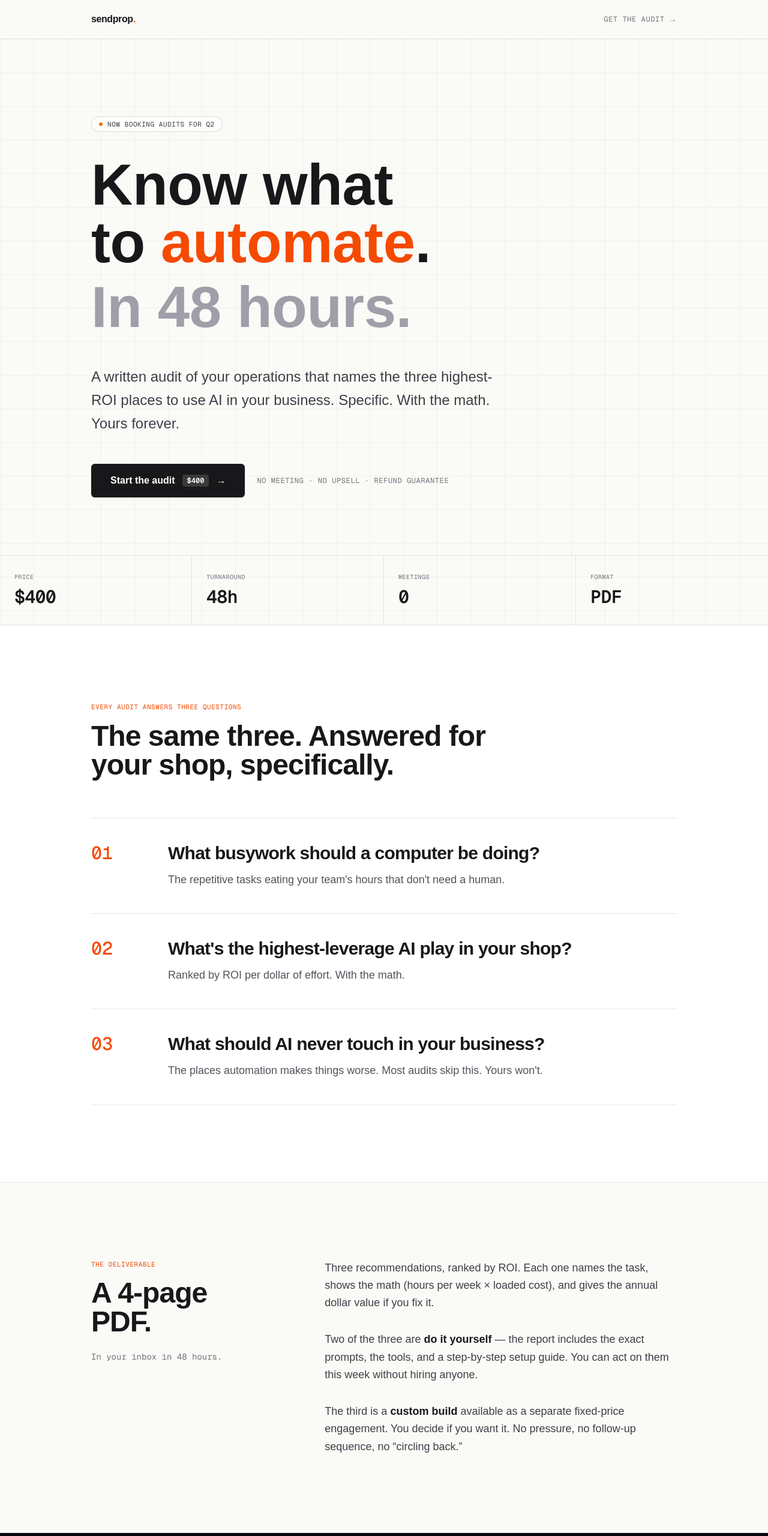
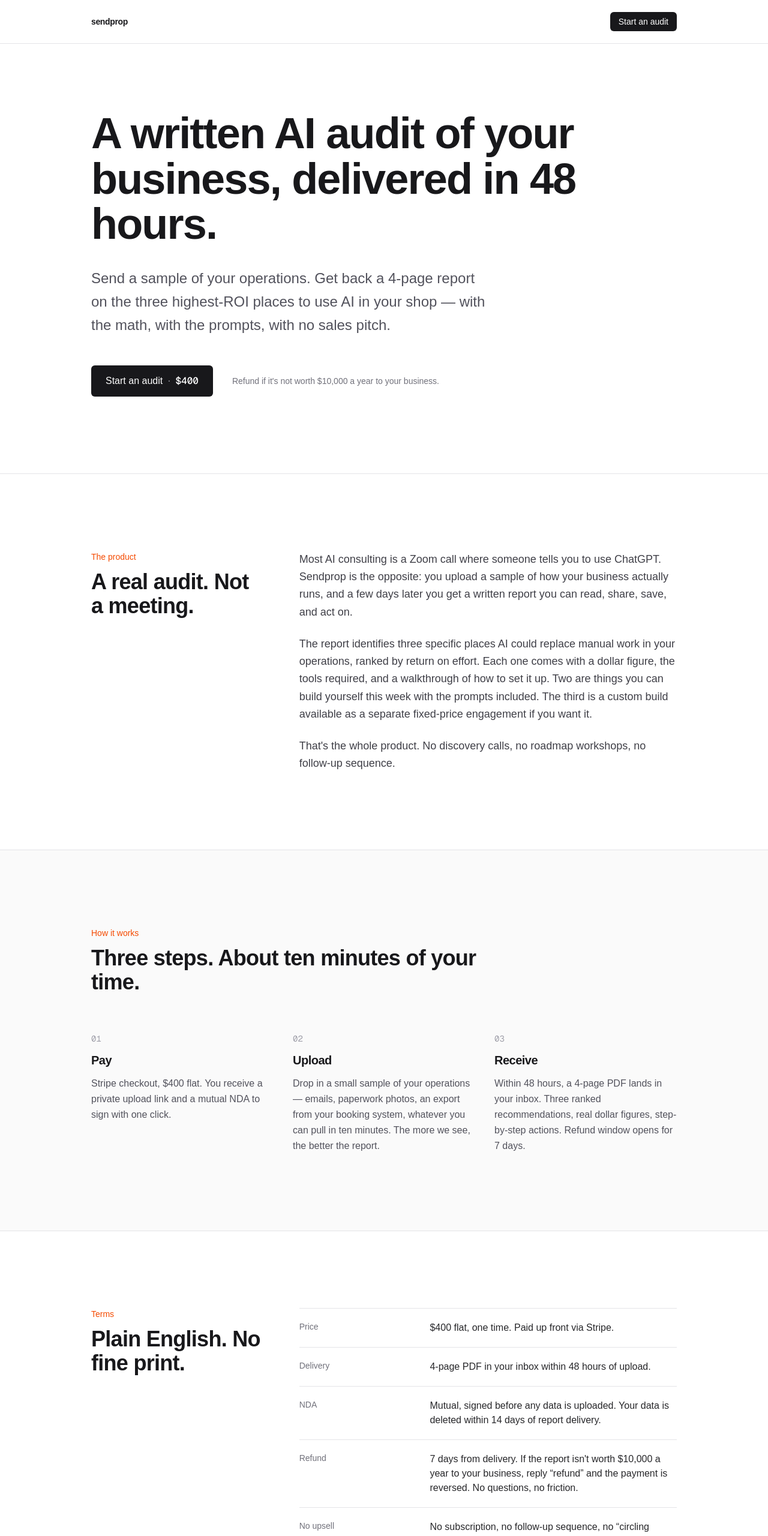
Before and after one commit to jefdiesel/sendprop, a Next.js app: page / in a window 1280 px wide. Shown: the top 2560 px of the page at 60% size. Built offline with nearby package versions, Linux system fonts and the light colour scheme.

Commit message:
Rewrite copy in Plain/Resend founder voice: real sentences, no fragment poetry

```diff
--- a/src/app/page.tsx
+++ b/src/app/page.tsx
@@ -3,271 +3,248 @@ import { createCheckoutSession } from "./actions";
 export const metadata = {
   title: "Sendprop — AI Audit",
   description:
-    "A written audit of your business that tells you exactly what to automate next. $400. 48 hours. No meeting.",
+    "A $400 written report identifying the three highest-ROI places to use AI in your business. Delivered in 48 hours. No meetings.",
 };
-
-const STATS = [
-  { label: "Price", value: "$400" },
-  { label: "Turnaround", value: "48h" },
-  { label: "Meetings", value: "0" },
-  { label: "Format", value: "PDF" },
-];
-
-const QUESTIONS = [
-  {
-    n: "01",
-    q: "What busywork should a computer be doing?",
-    a: "The repetitive tasks eating your team's hours that don't need a human.",
-  },
-  {
-    n: "02",
-    q: "What's the highest-leverage AI play in your shop?",
-    a: "Ranked by ROI per dollar of effort. With the math.",
-  },
-  {
-    n: "03",
-    q: "What should AI never touch in your business?",
-    a: "The places automation makes things worse. Most audits skip this. Yours won't.",
-  },
-];
 
 export default function HomePage() {
   return (
-    <div className="min-h-screen bg-[#fafaf7] text-zinc-900 antialiased selection:bg-orange-200">
+    <div className="min-h-screen bg-white text-zinc-900 antialiased">
       {/* nav */}
-      <nav className="border-b border-zinc-900/10">
+      <nav className="border-b border-zinc-200">
         <div className="mx-auto flex max-w-5xl items-center justify-between px-6 py-5">
-          <a href="/" className="font-semibold tracking-tight">
-            sendprop<span className="text-orange-500">.</span>
+          <a href="/" className="text-sm font-semibold tracking-tight">
+            sendprop
           </a>
           <a
             href="#start"
-            className="font-mono text-xs uppercase tracking-wider text-zinc-500 hover:text-zinc-900"
+            className="rounded-md bg-zinc-900 px-3.5 py-1.5 text-sm font-medium text-white transition hover:bg-zinc-700"
           >
-            Get the audit →
+            Start an audit
           </a>
         </div>
       </nav>
 
       {/* hero */}
-      <section className="relative overflow-hidden border-b border-zinc-900/10">
-        <div
-          aria-hidden
-          className="pointer-events-none absolute inset-0 opacity-[0.035]"
-          style={{
-            backgroundImage:
-              "linear-gradient(to right, #000 1px, transparent 1px), linear-gradient(to bottom, #000 1px, transparent 1px)",
-            backgroundSize: "56px 56px",
-          }}
-        />
-        <div className="relative mx-auto max-w-5xl px-6 pt-20 pb-16 sm:pt-32 sm:pb-24">
-          <div className="mb-10 inline-flex items-center gap-2 rounded-full border border-zinc-900/15 bg-white/70 px-3 py-1 font-mono text-[11px] uppercase tracking-wider text-zinc-700 backdrop-blur">
-            <span className="inline-block h-1.5 w-1.5 rounded-full bg-orange-500" />
-            Now booking audits for Q2
-          </div>
-
-          <h1 className="font-semibold leading-[0.92] tracking-[-0.025em]">
-            <span className="block text-6xl sm:text-8xl">Know what</span>
-            <span className="block text-6xl sm:text-8xl">
-              to <span className="text-orange-600">automate</span>.
-            </span>
-            <span className="mt-3 block text-6xl sm:text-8xl text-zinc-400">
-              In 48 hours.
-            </span>
+      <section className="border-b border-zinc-200">
+        <div className="mx-auto max-w-5xl px-6 pt-20 pb-24 sm:pt-28 sm:pb-32">
+          <h1 className="max-w-4xl text-5xl font-semibold leading-[1.05] tracking-[-0.025em] sm:text-7xl">
+            A written AI audit of your business, delivered in 48 hours.
           </h1>
-
-          <p className="mt-12 max-w-2xl text-xl leading-relaxed text-zinc-700 sm:text-2xl">
-            A written audit of your operations that names the three highest-ROI
-            places to use AI in your business. Specific. With the math.
-            Yours forever.
+          <p className="mt-8 max-w-2xl text-xl leading-relaxed text-zinc-600 sm:text-2xl">
+            Send a sample of your operations. Get back a 4-page report on the
+            three highest-ROI places to use AI in your shop &mdash; with the math,
+            with the prompts, with no sales pitch.
           </p>
 
-          <div className="mt-12 flex flex-col items-start gap-5 sm:flex-row sm:items-center">
+          <div className="mt-12 flex flex-col items-start gap-5 sm:flex-row sm:items-center sm:gap-8">
             <a
               href="#start"
-              className="group inline-flex items-center gap-3 rounded-md bg-zinc-900 px-8 py-4 text-base font-semibold text-white shadow-sm transition hover:bg-zinc-800"
+              className="inline-flex items-center gap-2 rounded-md bg-zinc-900 px-6 py-3.5 text-base font-medium text-white transition hover:bg-zinc-700"
             >
-              Start the audit
-              <span className="rounded bg-white/15 px-2 py-0.5 font-mono text-xs">
-                $400
+              Start an audit
+              <span className="text-zinc-400">·</span>
+              <span className="font-mono tabular-nums">$400</span>
+            </a>
+            <span className="text-sm text-zinc-500">
+              Refund if it&apos;s not worth $10,000 a year to your business.
             </span>
-              <span className="transition-transform group-hover:translate-x-1">→</span>
-            </a>
-            <span className="font-mono text-xs uppercase tracking-wider text-zinc-500">
-              No meeting · No upsell · Refund guarantee
-            </span>
-          </div>
-        </div>
-
-        {/* stat strip */}
-        <div className="relative grid grid-cols-2 border-t border-zinc-900/10 sm:grid-cols-4">
-          {STATS.map((s, i) => (
-            <div
-              key={s.label}
-              className={`px-6 py-7 ${
-                i < STATS.length - 1 ? "border-r border-zinc-900/10" : ""
-              } ${i < 2 ? "border-b border-zinc-900/10 sm:border-b-0" : ""}`}
-            >
-              <div className="font-mono text-[10px] uppercase tracking-wider text-zinc-500">
-                {s.label}
-              </div>
-              <div className="mt-2 font-mono text-3xl font-semibold tabular-nums tracking-tight">
-                {s.value}
-              </div>
-            </div>
-          ))}
-        </div>
-      </section>
-
-      {/* the three questions */}
-      <section className="border-b border-zinc-900/10 bg-white">
-        <div className="mx-auto max-w-5xl px-6 py-24 sm:py-32">
-          <div className="mb-16 max-w-2xl">
-            <div className="font-mono text-[11px] uppercase tracking-wider text-orange-600">
-              Every audit answers three questions
-            </div>
-            <h2 className="mt-4 text-4xl font-semibold tracking-[-0.02em] sm:text-5xl">
-              The same three. Answered for your shop, specifically.
-            </h2>
-          </div>
-
-          <div className="space-y-px">
-            {QUESTIONS.map((item) => (
-              <div
-                key={item.n}
-                className="group grid grid-cols-[3rem_1fr] gap-6 border-t border-zinc-900/10 py-10 transition sm:grid-cols-[5rem_1fr] sm:gap-12"
-              >
-                <div className="font-mono text-2xl font-medium text-orange-600 sm:text-3xl">
-                  {item.n}
-                </div>
-                <div>
-                  <h3 className="text-2xl font-semibold tracking-tight sm:text-3xl">
-                    {item.q}
-                  </h3>
-                  <p className="mt-3 max-w-2xl text-lg leading-relaxed text-zinc-600">
-                    {item.a}
-                  </p>
-                </div>
-              </div>
-            ))}
-            <div className="border-t border-zinc-900/10" />
           </div>
         </div>
       </section>
 
-      {/* what's in the report */}
-      <section className="border-b border-zinc-900/10">
-        <div className="mx-auto grid max-w-5xl gap-16 px-6 py-24 sm:py-32 lg:grid-cols-[1fr_2fr] lg:gap-24">
-          <div>
-            <div className="font-mono text-[11px] uppercase tracking-wider text-orange-600">
-              The deliverable
+      {/* what it is */}
+      <section className="border-b border-zinc-200">
+        <div className="mx-auto grid max-w-5xl gap-12 px-6 py-24 sm:py-32 lg:grid-cols-12 lg:gap-16">
+          <div className="lg:col-span-4">
+            <div className="text-sm font-medium text-orange-600">
+              The product
             </div>
-            <h2 className="mt-4 text-4xl font-semibold tracking-[-0.02em] sm:text-5xl">
-              A 4-page PDF.
+            <h2 className="mt-3 text-3xl font-semibold tracking-[-0.02em] sm:text-4xl">
+              A real audit. Not a meeting.
             </h2>
-            <p className="mt-6 font-mono text-sm text-zinc-500">
-              In your inbox in 48 hours.
-            </p>
           </div>
-          <div className="space-y-8 text-lg leading-relaxed text-zinc-700">
+          <div className="space-y-6 text-lg leading-relaxed text-zinc-700 lg:col-span-8">
             <p>
-              Three recommendations, ranked by ROI. Each one names the task,
-              shows the math (hours per week × loaded cost), and gives the
-              annual dollar value if you fix it.
+              Most AI consulting is a Zoom call where someone tells you to use
+              ChatGPT. Sendprop is the opposite: you upload a sample of how
+              your business actually runs, and a few days later you get a
+              written report you can read, share, save, and act on.
             </p>
             <p>
-              Two of the three are <strong className="text-zinc-900">do it yourself</strong> &mdash; the report includes the
-              exact prompts, the tools, and a step-by-step setup guide. You can
-              act on them this week without hiring anyone.
+              The report identifies three specific places AI could replace
+              manual work in your operations, ranked by return on effort.
+              Each one comes with a dollar figure, the tools required, and a
+              walkthrough of how to set it up. Two are things you can build
+              yourself this week with the prompts included. The third is a
+              custom build available as a separate fixed-price engagement if
+              you want it.
             </p>
             <p>
-              The third is a <strong className="text-zinc-900">custom build</strong> available as a separate
-              fixed-price engagement. You decide if you want it. No pressure,
-              no follow-up sequence, no &ldquo;circling back.&rdquo;
+              That&apos;s the whole product. No discovery calls, no roadmap
+              workshops, no follow-up sequence.
             </p>
           </div>
         </div>
       </section>
 
-      {/* the offer */}
-      <section
-        id="start"
-        className="border-b border-zinc-900/10 bg-zinc-950 text-zinc-50"
-      >
+      {/* how it works */}
+      <section className="border-b border-zinc-200 bg-zinc-50">
         <div className="mx-auto max-w-5xl px-6 py-24 sm:py-32">
-          <div className="grid gap-16 lg:grid-cols-[1fr_1fr] lg:gap-20">
-            <div>
-              <div className="font-mono text-[11px] uppercase tracking-wider text-orange-400">
-                Begin
-              </div>
-              <h2 className="mt-4 text-6xl font-semibold tracking-[-0.025em] sm:text-7xl">
-                <span className="text-orange-400">$400.</span>
-                <br />
-                One time.
+          <div className="max-w-2xl">
+            <div className="text-sm font-medium text-orange-600">How it works</div>
+            <h2 className="mt-3 text-3xl font-semibold tracking-[-0.02em] sm:text-4xl">
+              Three steps. About ten minutes of your time.
             </h2>
-              <p className="mt-8 max-w-md text-xl leading-relaxed text-zinc-300">
-                Fill in three fields, pay through Stripe, get your upload link.
-                The whole transaction takes about ninety seconds.
-              </p>
-
-              <ul className="mt-12 space-y-5 text-base">
-                <li className="flex items-start gap-4">
-                  <span className="mt-2 inline-block h-1.5 w-1.5 shrink-0 rounded-full bg-orange-400" />
-                  <span className="text-zinc-300">
-                    <strong className="text-white">48-hour delivery.</strong>{" "}
-                    From the moment you upload your data.
-                  </span>
-                </li>
-                <li className="flex items-start gap-4">
-                  <span className="mt-2 inline-block h-1.5 w-1.5 shrink-0 rounded-full bg-orange-400" />
-                  <span className="text-zinc-300">
-                    <strong className="text-white">Mutual NDA.</strong>{" "}
-                    Signed before any data is uploaded. Data deleted within 14 days.
-                  </span>
-                </li>
-                <li className="flex items-start gap-4">
-                  <span className="mt-2 inline-block h-1.5 w-1.5 shrink-0 rounded-full bg-orange-400" />
-                  <span className="text-zinc-300">
-                    <strong className="text-white">Refund guarantee.</strong>{" "}
-                    7 days. Reply &ldquo;refund&rdquo; and the payment is reversed. No questions.
-                  </span>
-                </li>
-                <li className="flex items-start gap-4">
-                  <span className="mt-2 inline-block h-1.5 w-1.5 shrink-0 rounded-full bg-orange-400" />
-                  <span className="text-zinc-300">
-                    <strong className="text-white">No upsell trap.</strong>{" "}
-                    Zero subscriptions. Zero follow-up emails. The audit is the product.
-                  </span>
-                </li>
-              </ul>
           </div>
 
-            <div className="rounded-lg border border-white/10 bg-white/[0.03] p-6 sm:p-8">
-              <form action={createCheckoutSession} className="space-y-5">
+          <div className="mt-16 grid gap-8 sm:grid-cols-3">
             <div>
-                  <label className="mb-2 block font-mono text-[10px] uppercase tracking-wider text-zinc-500">
+              <div className="font-mono text-sm tabular-nums text-zinc-400">
+                01
+              </div>
+              <h3 className="mt-3 text-xl font-semibold tracking-tight">
+                Pay
+              </h3>
+              <p className="mt-3 text-base leading-relaxed text-zinc-600">
+                Stripe checkout, $400 flat. You receive a private upload link
+                and a mutual NDA to sign with one click.
+              </p>
+            </div>
+            <div>
+              <div className="font-mono text-sm tabular-nums text-zinc-400">
+                02
+              </div>
+              <h3 className="mt-3 text-xl font-semibold tracking-tight">
+                Upload
+              </h3>
+              <p className="mt-3 text-base leading-relaxed text-zinc-600">
+                Drop in a small sample of your operations &mdash; emails,
+                paperwork photos, an export from your booking system, whatever
+                you can pull in ten minutes. The more we see, the better the
+                report.
+              </p>
+            </div>
+            <div>
+              <div className="font-mono text-sm tabular-nums text-zinc-400">
+                03
+              </div>
+              <h3 className="mt-3 text-xl font-semibold tracking-tight">
+                Receive
+              </h3>
+              <p className="mt-3 text-base leading-relaxed text-zinc-600">
+                Within 48 hours, a 4-page PDF lands in your inbox. Three
+                ranked recommendations, real dollar figures, step-by-step
+                actions. Refund window opens for 7 days.
+              </p>
+            </div>
+          </div>
+        </div>
+      </section>
+
+      {/* terms */}
+      <section className="border-b border-zinc-200">
+        <div className="mx-auto grid max-w-5xl gap-12 px-6 py-24 sm:py-32 lg:grid-cols-12 lg:gap-16">
+          <div className="lg:col-span-4">
+            <div className="text-sm font-medium text-orange-600">Terms</div>
+            <h2 className="mt-3 text-3xl font-semibold tracking-[-0.02em] sm:text-4xl">
+              Plain English. No fine print.
+            </h2>
+          </div>
+          <div className="lg:col-span-8">
+            <dl className="divide-y divide-zinc-200 border-y border-zinc-200">
+              <div className="grid grid-cols-1 gap-2 py-5 sm:grid-cols-3 sm:gap-6">
+                <dt className="text-sm font-medium text-zinc-500">Price</dt>
+                <dd className="text-base text-zinc-800 sm:col-span-2">
+                  $400 flat, one time. Paid up front via Stripe.
+                </dd>
+              </div>
+              <div className="grid grid-cols-1 gap-2 py-5 sm:grid-cols-3 sm:gap-6">
+                <dt className="text-sm font-medium text-zinc-500">Delivery</dt>
+                <dd className="text-base text-zinc-800 sm:col-span-2">
+                  4-page PDF in your inbox within 48 hours of upload.
+                </dd>
+              </div>
+              <div className="grid grid-cols-1 gap-2 py-5 sm:grid-cols-3 sm:gap-6">
+                <dt className="text-sm font-medium text-zinc-500">NDA</dt>
+                <dd className="text-base text-zinc-800 sm:col-span-2">
+                  Mutual, signed before any data is uploaded. Your data is
+                  deleted within 14 days of report delivery.
+                </dd>
+              </div>
+              <div className="grid grid-cols-1 gap-2 py-5 sm:grid-cols-3 sm:gap-6">
+                <dt className="text-sm font-medium text-zinc-500">Refund</dt>
+                <dd className="text-base text-zinc-800 sm:col-span-2">
+                  7 days from delivery. If the report isn&apos;t worth $10,000
+                  a year to your business, reply &ldquo;refund&rdquo; and the
+                  payment is reversed. No questions, no friction.
+                </dd>
+              </div>
+              <div className="grid grid-cols-1 gap-2 py-5 sm:grid-cols-3 sm:gap-6">
+                <dt className="text-sm font-medium text-zinc-500">No upsell</dt>
+                <dd className="text-base text-zinc-800 sm:col-span-2">
+                  No subscription, no follow-up sequence, no &ldquo;circling
+                  back.&rdquo; The audit is the product.
+                </dd>
+              </div>
+            </dl>
+          </div>
+        </div>
+      </section>
+
+      {/* CTA */}
+      <section id="start" className="bg-zinc-950 text-zinc-50">
+        <div className="mx-auto max-w-5xl px-6 py-24 sm:py-32">
+          <div className="grid gap-12 lg:grid-cols-12 lg:gap-16">
+            <div className="lg:col-span-5">
+              <h2 className="text-4xl font-semibold tracking-[-0.025em] sm:text-5xl">
+                Start an audit.
+              </h2>
+              <p className="mt-6 max-w-md text-lg leading-relaxed text-zinc-300">
+                Three fields, one Stripe checkout, then the upload form.
+                Takes about ninety seconds.
+              </p>
+              <p className="mt-10 text-sm text-zinc-500">
+                Questions? Email{" "}
+                <a
+                  href="mailto:jef@sendprop.com"
+                  className="text-zinc-200 underline decoration-zinc-700 underline-offset-4 hover:decoration-zinc-300"
+                >
+                  jef@sendprop.com
+                </a>
+                .
+              </p>
+            </div>
+
+            <div className="lg:col-span-7">
+              <form
+                action={createCheckoutSession}
+                className="rounded-lg border border-white/10 bg-white/[0.03] p-6 sm:p-8"
+              >
+                <div className="space-y-5">
+                  <div>
+                    <label className="mb-2 block text-sm font-medium text-zinc-300">
                       Your name
                     </label>
                     <input
                       name="customerName"
                       placeholder="Mike Petrov"
                       required
-                    className="w-full rounded border border-white/15 bg-white/5 px-4 py-3 text-base text-white placeholder:text-zinc-600 focus:border-orange-400 focus:outline-none"
+                      className="w-full rounded-md border border-white/15 bg-white/5 px-4 py-3 text-base text-white placeholder:text-zinc-600 focus:border-white/40 focus:bg-white/10 focus:outline-none"
                     />
                   </div>
                   <div>
-                  <label className="mb-2 block font-mono text-[10px] uppercase tracking-wider text-zinc-500">
+                    <label className="mb-2 block text-sm font-medium text-zinc-300">
                       Business
                     </label>
                     <input
                       name="businessName"
                       placeholder="Midway Insurance Agency"
                       required
-                    className="w-full rounded border border-white/15 bg-white/5 px-4 py-3 text-base text-white placeholder:text-zinc-600 focus:border-orange-400 focus:outline-none"
+                      className="w-full rounded-md border border-white/15 bg-white/5 px-4 py-3 text-base text-white placeholder:text-zinc-600 focus:border-white/40 focus:bg-white/10 focus:outline-none"
                     />
                   </div>
                   <div>
-                  <label className="mb-2 block font-mono text-[10px] uppercase tracking-wider text-zinc-500">
+                    <label className="mb-2 block text-sm font-medium text-zinc-300">
                       Email
                     </label>
                     <input
@@ -275,17 +252,20 @@ export default function HomePage() {
                       type="email"
                       placeholder="mike@midway.example"
                       required
-                    className="w-full rounded border border-white/15 bg-white/5 px-4 py-3 text-base text-white placeholder:text-zinc-600 focus:border-orange-400 focus:outline-none"
+                      className="w-full rounded-md border border-white/15 bg-white/5 px-4 py-3 text-base text-white placeholder:text-zinc-600 focus:border-white/40 focus:bg-white/10 focus:outline-none"
                     />
+                  </div>
                 </div>
                 <button
                   type="submit"
-                  className="group mt-3 flex w-full items-center justify-center gap-3 rounded bg-orange-500 px-6 py-4 text-base font-semibold text-zinc-950 shadow-sm transition hover:bg-orange-400"
+                  className="mt-8 flex w-full items-center justify-center gap-3 rounded-md bg-white px-6 py-4 text-base font-semibold text-zinc-900 transition hover:bg-zinc-100"
                 >
-                  Pay $400 →
+                  Continue to Stripe
+                  <span className="text-zinc-400">·</span>
+                  <span className="font-mono tabular-nums">$400</span>
                 </button>
-                <p className="mt-3 text-center font-mono text-[10px] uppercase tracking-wider text-zinc-500">
-                  Stripe checkout · Card, Apple Pay, Google Pay
+                <p className="mt-4 text-center text-xs text-zinc-500">
+                  Card, Apple Pay, Google Pay. Secure checkout via Stripe.
                 </p>
               </form>
             </div>
@@ -293,18 +273,15 @@ export default function HomePage() {
         </div>
       </section>
 
-      {/* footer */}
-      <footer className="bg-[#fafaf7]">
-        <div className="mx-auto flex max-w-5xl flex-col items-start justify-between gap-3 px-6 py-12 text-sm text-zinc-500 sm:flex-row sm:items-center">
-          <div>
+      <footer className="border-t border-zinc-200 bg-white">
+        <div className="mx-auto flex max-w-5xl items-center justify-between px-6 py-8 text-sm text-zinc-500">
           <span className="font-semibold text-zinc-900">sendprop</span>
-            <span className="text-orange-500">.</span>
-          </div>
-          <div className="font-mono text-xs">
-            <a href="mailto:jef@sendprop.com" className="hover:text-zinc-900">
+          <a
+            href="mailto:jef@sendprop.com"
+            className="hover:text-zinc-900"
+          >
             jef@sendprop.com
           </a>
-          </div>
         </div>
       </footer>
     </div>
```
Lines whose indentation alone changed are shown as unchanged.
